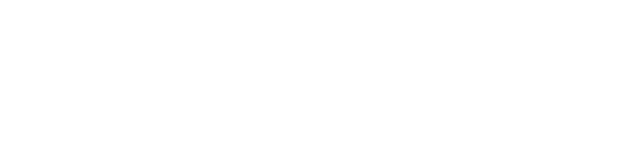
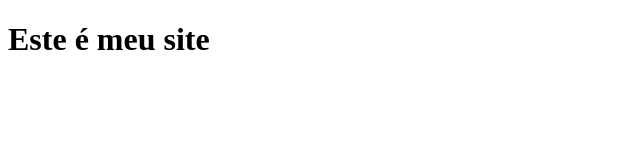
Before and after one commit to felipeantero/temporary, a plain HTML site: page index.html in a window 1280 px wide. Shown: the whole page, without its empty margins (0-640 px from the left). Drawn offline with Linux system fonts and the light colour scheme.

Commit message:
Changed index.html file

```diff
--- a/index.html
+++ b/index.html
@@ -5,5 +5,6 @@
     <title> Meu Site </title>
 </head>
 <body>
+		<h1>Este é meu site</h1>
 </body>
 </html>
```
